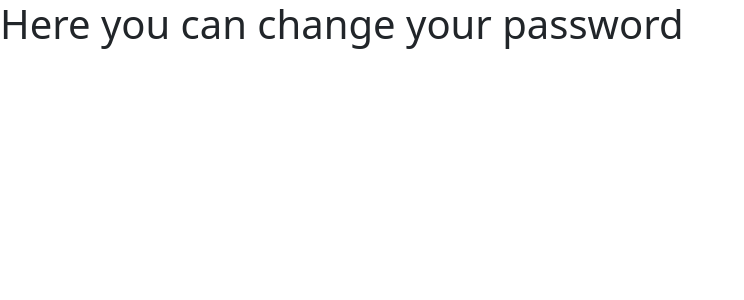
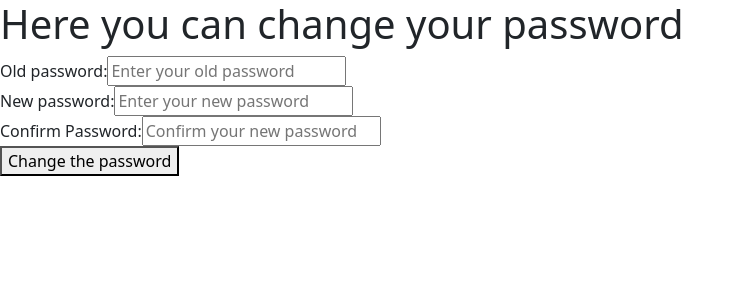
Before and after one commit to HarithaMihimal/HRMS-Project, a React (Vite) app in the folder client/: page /PageEMP/PasswordChange in a window 1280 px wide. Shown: the top 300 px of the page, without its empty margins (0-744 px from the left). Built offline with nearby package versions, Linux system fonts and the light colour scheme.

Commit message:
password change

```diff
--- a/client/src/PageEMP.jsx
+++ b/client/src/PageEMP.jsx
@@ -7,6 +7,7 @@ function PageEMP() {
   const navigate = useNavigate(); // Define the navigate function
 
   const [employee,setEmployee]=useState([]);
+
 
   const getEmployee = () => {
     Axios.get("http://localhost:3000/emp_view").then((response) => {
--- a/client/src/PasswordChange.jsx
+++ b/client/src/PasswordChange.jsx
@@ -1,9 +1,87 @@
-import React from "react";
+import React, { useState } from 'react';
+import Axios from 'axios';
 
 function PasswordChange() {
+  // State variables
+  const [oldPassword, setOldPassword] = useState('');
+  const [newPassword, setNewPassword] = useState('');
+  const [confirmPassword, setConfirmPassword] = useState('');
+  const [message, setMessage] = useState('');
+
+  // Handle form submission
+  const handleFormSubmit = (e) => {
+    e.preventDefault();
+
+    // Check if new password and confirm password match
+    if (newPassword !== confirmPassword) {
+      setMessage('New password and confirm password do not match.');
+      return;
+    }
+
+    // Send a POST request to change the password
+    Axios.post('http://localhost:3000/changePassword', {
+      userId: 'accountant22',
+      oldPassword: oldPassword,
+      newPassword: newPassword,
+    })
+      .then((response) => {
+        if (response.status === 200) {
+          // Password change successful
+          setMessage('Password changed successfully.');
+          setOldPassword('');
+          setNewPassword('');
+          setConfirmPassword('');
+        } else if (response.status === 401) {
+          // Old password is incorrect
+          setMessage('Old password is incorrect.');
+        } else {
+          // Password change failed for other reasons
+          setMessage('Password change failed. Please try again.');
+        }
+      })
+      .catch((error) => {
+        console.error(error);
+        setMessage('An error occurred. Please try again later.');
+      });
+  };
+
   return (
     <div>
       <h1>Here you can change your password</h1>
+      {message && <p>{message}</p>}
+      <form onSubmit={handleFormSubmit}>
+        <div>
+          <label>Old password: </label>
+          <input
+            type="password"
+            placeholder="Enter your old password"
+            value={oldPassword}
+            onChange={(e) => setOldPassword(e.target.value)}
+            required
+          />
+        </div>
+        <div>
+          <label>New password: </label>
+          <input
+            type="password"
+            placeholder="Enter your new password"
+            value={newPassword}
+            onChange={(e) => setNewPassword(e.target.value)}
+            required
+          />
+        </div>
+        <div>
+          <label>Confirm Password:</label>
+          <input
+            type="password"
+            placeholder="Confirm your new password"
+            value={confirmPassword}
+            onChange={(e) => setConfirmPassword(e.target.value)}
+            required
+          />
+        </div>
+        <button type="submit">Change the password</button>
+      </form>
     </div>
   );
 }
--- a/client/src/style.css
+++ b/client/src/style.css
@@ -70,3 +70,7 @@
     width: 100%;
     padding: 0.375rem 2.5rem;
   }
+
+  .employee{
+
+  }
```
Also changed, not shown: 1 other file (tests, documents, lock files or other folders).
